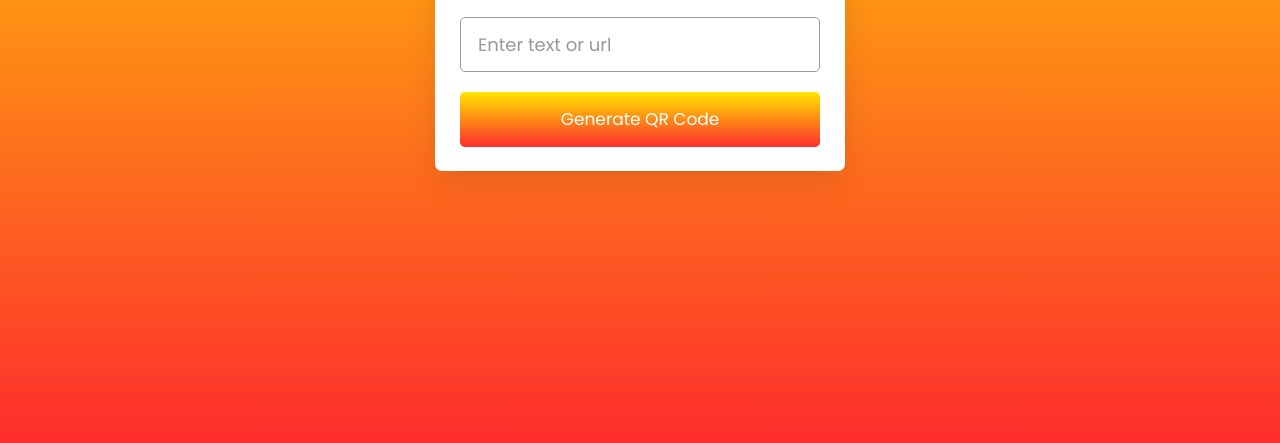
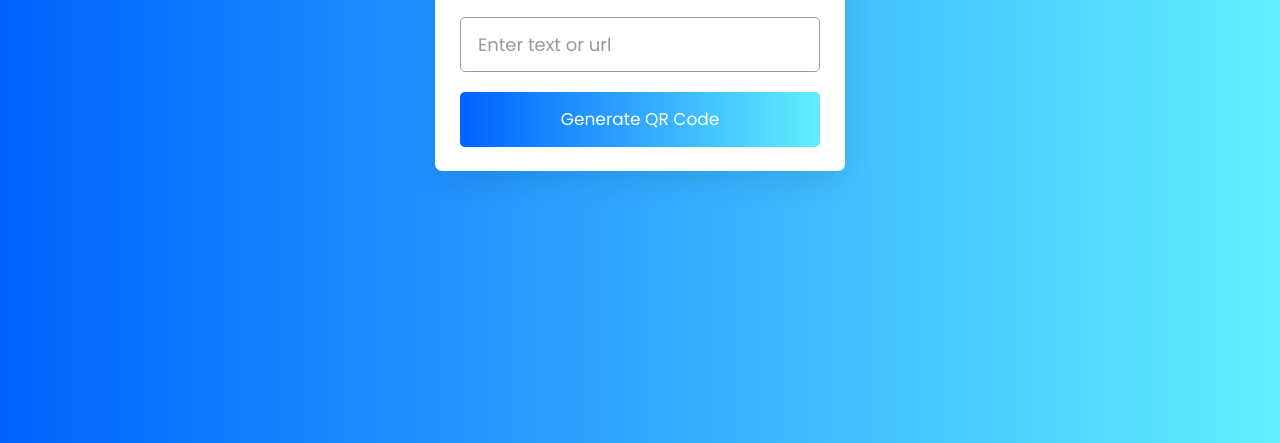
Before and after one commit to Yovenzor/QR, a plain HTML site: page index.html in a window 1280 px wide. Shown: the part 357-800 px from the top of the page. Drawn offline with Linux system fonts and the light colour scheme.

Commit message:
some dumb changes

```diff
--- a/style.css
+++ b/style.css
@@ -12,7 +12,7 @@ body{
   padding: 0 10px;
   min-height: 100vh;
   align-items: center;
-  background-image: linear-gradient(0deg, rgba(253,45,45,1) 0%, rgba(255,230,0,1) 100%);
+  background: linear-gradient(90deg, hsla(217, 100%, 50%, 1) 0%, hsla(186, 100%, 69%, 1) 100%);
   justify-content: center;
 }
 
@@ -27,7 +27,7 @@ body{
   background: #fff;
   border-radius: 7px;
   padding: 20px 25px 0;
-  transition: height 0.2s ease;
+  transition: 0.2s ease;
   box-shadow: 0 10px 30px rgba(0,0,0,0.1);
 }
 
@@ -85,7 +85,7 @@ header p{
   cursor: pointer;
   margin-top: 20px;
   font-size: 17px;
-  background-image: linear-gradient(0deg, rgba(253,45,45,1) 0%, rgba(255,230,0,1) 100%);
+  background: linear-gradient(90deg, hsla(217, 100%, 50%, 1) 0%, hsla(186, 100%, 69%, 1) 100%);
 }
 
 .qr-code{
@@ -102,7 +102,7 @@ header p{
 .wrapper.active .qr-code{
   opacity: 1;
   pointer-events: auto;
-  transition: opacity 0.5s 0.05s ease;
+  transition:  0.5s 0.05s ease;
 }
 
 .qr-code img{
@@ -124,7 +124,7 @@ header p{
   cursor: pointer;
   margin-top: 20px;
   font-size: 17px;
-  background-image: linear-gradient(0deg, rgba(253,45,45,1) 0%, rgba(255,230,0,1) 100%);
+  background: linear-gradient(90deg, hsla(217, 100%, 50%, 1) 0%, hsla(186, 100%, 69%, 1) 100%);
 }
 
 @media (max-width: 430px){
```
